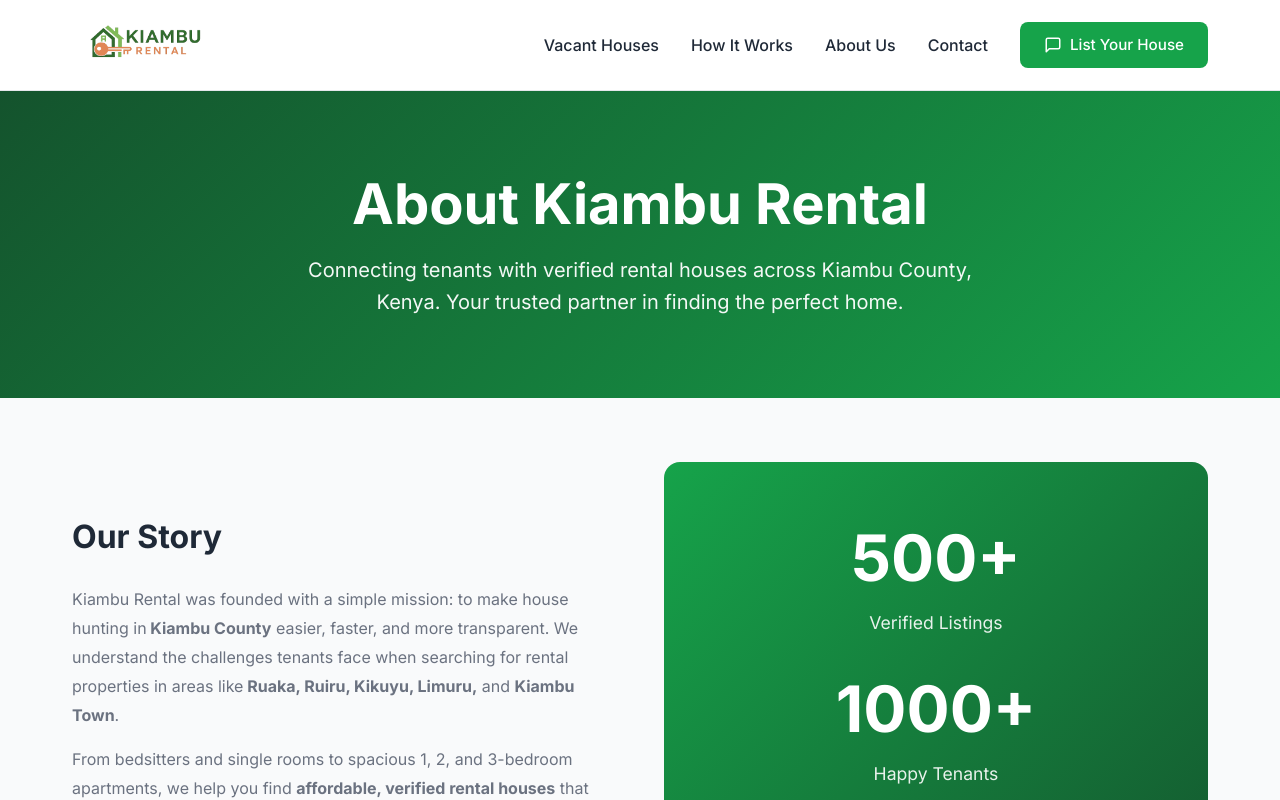
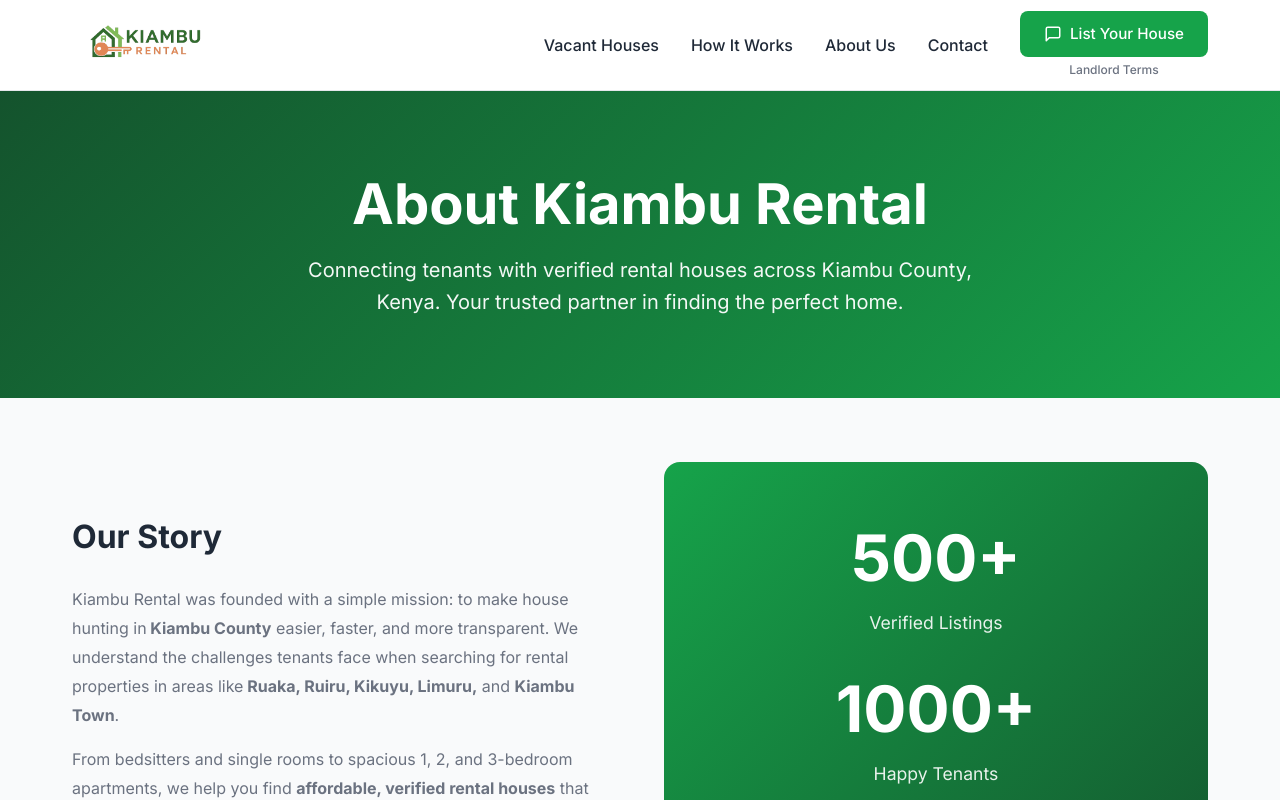
Before and after one commit to isaacmbatia/kiambu-rental, a React (Vite) app: page /kiambu-rental/about in a window 1280 px wide. Shown: the top 800 px of the page. Built offline with nearby package versions, Linux system fonts and the light colour scheme.

Commit message:
Add landlord terms link to navbar

```diff
--- a/src/components/Navbar.jsx
+++ b/src/components/Navbar.jsx
@@ -40,6 +40,7 @@ const Navbar = () => {
                     <Link to="/how-it-works">How It Works</Link>
                     <Link to="/about">About Us</Link>
                     <Link to="/contact">Contact</Link>
+                    <div style={{ display: 'flex', flexDirection: 'column', alignItems: 'center' }}>
                         <a
                             href="https://wa.me/254735047202?text=I%20want%20to%20list%20my%20house"
                             className="btn btn-primary"
@@ -51,6 +52,8 @@ const Navbar = () => {
                             </svg>
                             List Your House
                         </a>
+                        <Link to="/landlord-terms" style={{ fontSize: '0.75rem', color: 'var(--text-light)', marginTop: '0.25rem' }}>Landlord Terms</Link>
+                    </div>
                 </div>
 
                 {/* Mobile Menu Button */}
@@ -71,19 +74,22 @@ const Navbar = () => {
                     <Link to="/how-it-works" onClick={closeMenu}>How It Works</Link>
                     <Link to="/about" onClick={closeMenu}>About Us</Link>
                     <Link to="/contact" onClick={closeMenu}>Contact</Link>
+                    <div style={{ display: 'flex', flexDirection: 'column', alignItems: 'center', marginTop: '1rem' }}>
                         <a
                             href="https://wa.me/254735047202?text=I%20want%20to%20list%20my%20house"
                             className="btn btn-primary"
                             target="_blank"
                             rel="noreferrer"
                             onClick={closeMenu}
-                        style={{ marginTop: '1rem' }}
+                            style={{ width: '100%', marginTop: 0 }}
                         >
                             <svg xmlns="http://www.w3.org/2000/svg" width="18" height="18" viewBox="0 0 24 24" fill="none" stroke="currentColor" strokeWidth="2" strokeLinecap="round" strokeLinejoin="round" style={{ marginRight: '0.5rem' }}>
                                 <path d="M21 15a2 2 0 0 1-2 2H7l-4 4V5a2 2 0 0 1 2-2h14a2 2 0 0 1 2 2z"></path>
                             </svg>
                             List Your House
                         </a>
+                        <Link to="/landlord-terms" onClick={closeMenu} style={{ fontSize: '0.8rem', color: 'var(--text-light)', borderBottom: 'none', padding: '0.5rem 0 0 0' }}>Landlord Terms</Link>
+                    </div>
                 </div>
             </div>
         </nav>
```
Lines whose indentation alone changed are shown as unchanged.
